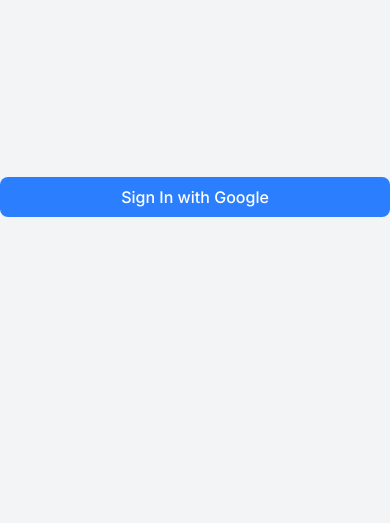
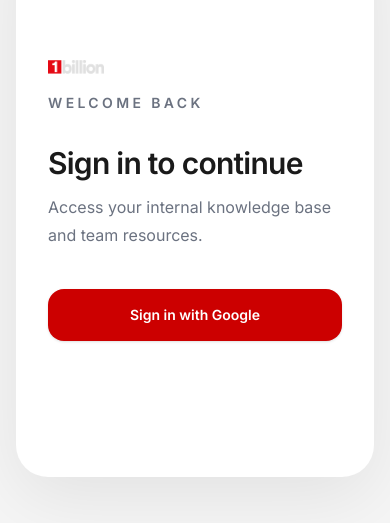
Before and after one commit to lahirunanayakkara-1bt/1BT-WIKI-Project, a Next.js app in the folder apps/web/: page /signin in a window 390 px wide. Shown: the part 225-748 px from the top of the page. Built offline with nearby package versions, Linux system fonts and the light colour scheme.

Commit message:
neon auth config v4

```diff
--- a/apps/web/src/actions/signinAction.tsx
+++ /dev/null
@@ -1,18 +0,0 @@
-'use server';
-import { auth } from '@/lib/auth/server';
-import { redirect } from 'next/navigation';
-
-export async function signInSocialAction() {
-  const { error } = await auth.signIn.social({
-    provider: "google",
-    requestSignUp: false,
-    callbackURL: "/",
-    newUserCallbackURL: "/",
-    errorCallbackURL: "/signin",
-  });
-  if (error) {
-    console.error('Social sign-in error:', error);
-    // redirect('/signin?error=Invalid email or password. Please try again.');
-  }
-  redirect('/');
-}
--- a/apps/web/src/actions/signoutAction.tsx
+++ /dev/null
@@ -1,8 +0,0 @@
-'use server';
-import { auth } from '@/lib/auth/server';
-import { redirect } from 'next/navigation';
-
-export async function signOutAction() {
-  await auth.signOut();
-  redirect('/signin');
-}
--- a/apps/web/src/app/(dashboard)/articles/page.tsx
+++ b/apps/web/src/app/(dashboard)/articles/page.tsx
@@ -1,5 +1,4 @@
 'use client';
-import { signOutAction } from '@/actions/signoutAction';
 import React from 'react';
 
 export default function ArticlesPage(): React.JSX.Element {
@@ -11,12 +10,6 @@
       <p className="text-[#6B7280] mt-2">
         Articles page — coming in MVP 2
       </p>
-      <button
-        onClick={async () => {
-          await signOutAction();
-        }}
-        className="mt-4 px-4 py-2 bg-[#CC0000] text-white rounded hover:bg-[#B30000] transition"
-      >Sign out</button>
     </div>
   );
 }
--- a/apps/web/src/app/signin/page.tsx
+++ b/apps/web/src/app/signin/page.tsx
@@ -1,43 +1,107 @@
 'use client';
 
-import { FormEvent, useState } from 'react';
+import Image from 'next/image';
+import { useState } from 'react';
 import { useRouter } from 'next/navigation';
-import { signInSocialAction } from '@/actions/signinAction';
 import { authClient } from '@/lib/auth/client';
 
 export default function SignInPage() {
-  const [email, setEmail] = useState('');
-  const [password, setPassword] = useState('');
   const [isLoading, setIsLoading] = useState(false);
   const router = useRouter();
 
   const handleClick = async () => {
-    try{
+    try {
       const { error } = await authClient.signIn.social({
         provider: 'google',
         callbackURL: '/',
         errorCallbackURL: '/signin',
-      })
+        disableRedirect: false,
+      });
 
+      if (!error) {
         router.push('/');
-    }catch(e){
+      } else {
+        console.error('Google sign-in error:', error);
+      }
+    } catch (e) {
       console.error('Error during social sign-in:', e);
     }
-  }
+  };
 
   return (
-    <div className="flex items-center justify-center min-h-screen bg-gray-100">
+    <div className="min-h-screen flex items-center justify-center bg-[var(--color-brand-bg)] px-4 py-8">
+      <div className="w-full max-w-6xl overflow-hidden rounded-[32px] bg-[var(--color-brand-surface)] shadow-[0_20px_70px_rgba(0,0,0,0.08)]">
+        <div className="grid min-h-[560px] grid-cols-1 lg:grid-cols-[1.2fr_0.8fr]">
+          <div className="relative hidden lg:flex items-center justify-center bg-[var(--color-brand-dark)]">
+            <video
+              className="absolute inset-0 h-full w-full object-cover"
+              src="/banner-video.mp4"
+              autoPlay
+              muted
+              loop
+              playsInline
+            />
+            <div className="absolute inset-0 bg-black/35" />
+            <div className="relative z-10 flex w-full flex-col items-center justify-center gap-6 px-10 text-center">
+              <div className="relative h-24 w-24">
+                <Image
+                  src="/image.png"
+                  alt="Logo"
+                  fill
+                  className="object-contain"
+                />
+              </div>
+              <p className="max-w-xs text-sm font-semibold uppercase tracking-[0.24em] text-white/80">
+                Knowledge hub
+              </p>
+              <h2 className="text-3xl font-semibold text-white">
+                Welcome to 1BT WIKI
+              </h2>
+              <p className="max-w-md text-sm leading-6 text-white/80">
+                Browse internal guides, articles, and team knowledge once you sign in.
+              </p>
+            </div>
+          </div>
+
+          <div className="flex flex-col justify-center px-8 py-12 sm:px-12 sm:py-16">
+            <div className="max-w-md">
+              <div className="mb-8 flex flex-col gap-2">
+                <div className="relative w-14 h-8">
+                  <Image
+                    src="/image.png"
+                    alt="Logo"
+                    fill
+                    className="object-contain"
+                  />
+                </div>
+                <span className="text-sm font-semibold uppercase tracking-[0.24em] text-[var(--color-brand-text-secondary)]">
+                  Welcome back
+                </span>
+              </div>
+
+              <h1 className="text-3xl font-semibold tracking-tight text-[var(--color-brand-text-primary)]">
+                Sign in to continue
+              </h1>
+              <p className="mt-3 text-base leading-7 text-[var(--color-brand-text-secondary)]">
+                Access your internal knowledge base and team resources.
+              </p>
+
               <button
+                type="button"
                 onClick={async () => {
                   setIsLoading(true);
                   await handleClick();
                   setIsLoading(false);
                 }}
                 disabled={isLoading}
-          className="w-full bg-blue-500 text-white font-medium py-2 rounded-lg hover:bg-blue-600 disabled:bg-gray-400 transition"
+                className="mt-10 inline-flex w-full items-center justify-center rounded-2xl bg-[var(--color-brand-red)] px-5 py-4 text-sm font-semibold text-white shadow-sm transition hover:bg-[var(--color-brand-red-hover)] disabled:cursor-not-allowed disabled:bg-[#d34d4d]"
               >
-          {isLoading ? 'Signing in...' : 'Sign In with Google'}
+                {isLoading ? 'Signing in...' : 'Sign in with Google'}
               </button>
+            </div>
+          </div>
+        </div>
+      </div>
     </div>
   );
 }
--- a/apps/web/src/components/layout/Sidebar.tsx
+++ b/apps/web/src/components/layout/Sidebar.tsx
@@ -4,7 +4,6 @@
 import { usePathname } from 'next/navigation';
 import gsap from 'gsap';
 import { useGSAP } from '@gsap/react';
-import { signOutAction } from '@/actions/signoutAction';
 import { authClient } from '@/lib/auth/client';
 
 interface NavItem {
--- a/apps/web/src/proxy.ts
+++ b/apps/web/src/proxy.ts
@@ -7,6 +7,6 @@
 export const config = {
   matcher: [
     // Match all paths except static files
-    "/((?!_next/static|_next/image|favicon.ico).*)",
+    "/((?!_next/static|_next/image|banner-video).*)",
   ],
 };
```
Also changed, not shown: apps/web/public/image.png (added), 1 other file (tests, documents, lock files or other folders). Lines whose indentation alone changed are shown as unchanged.
